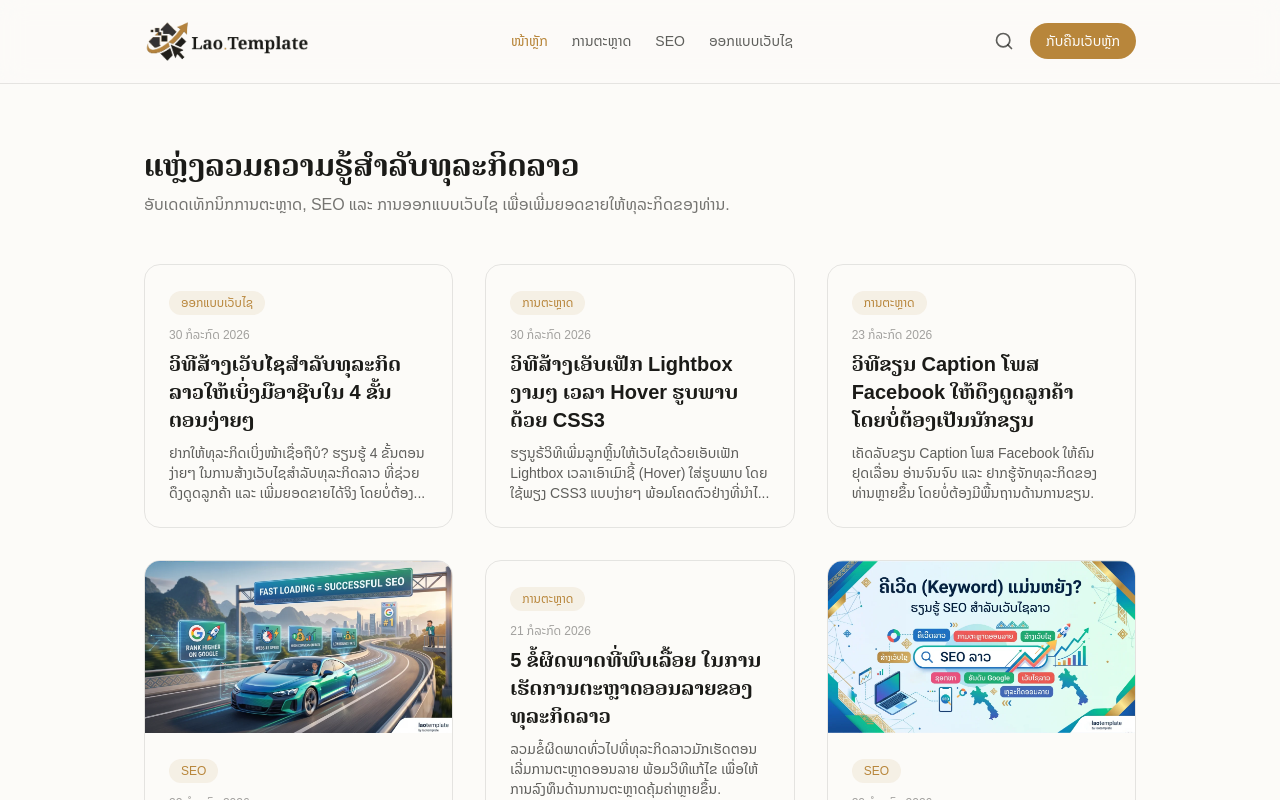
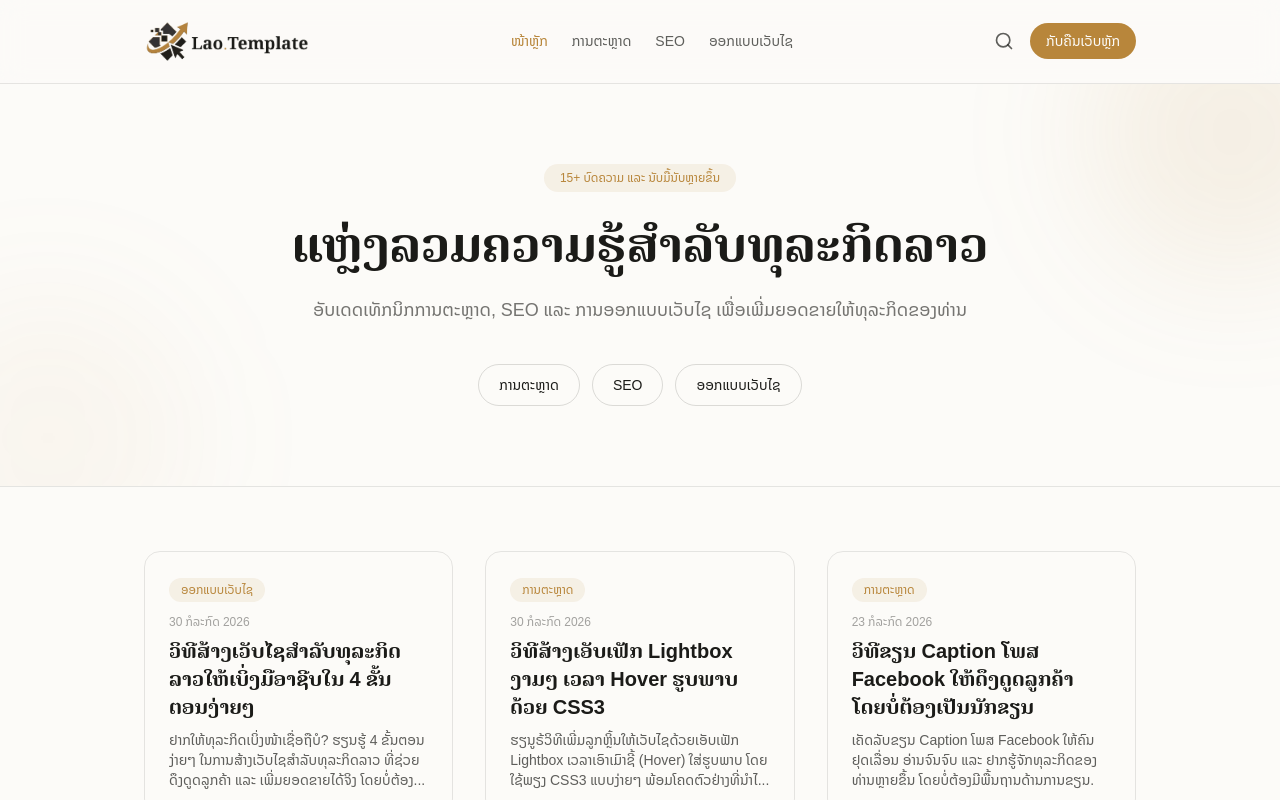
Before and after one commit to laotemplates-ui/laotemplate-blog, a Next.js app: page / in a window 1280 px wide. Shown: the top 800 px of the page. Built offline with nearby package versions, Linux system fonts and the light colour scheme.

Commit message:
update design

```diff
--- a/app/(site)/[slug]/page.tsx
+++ b/app/(site)/[slug]/page.tsx
@@ -1,25 +1,23 @@
 import { getAllSlugs, getPostBySlug, formatLaoDate } from "@/lib/posts";
 import ReactMarkdown from "react-markdown";
 import remarkGfm from "remark-gfm";
+import remarkHighlight from "rehype-highlight";
 import { notFound } from "next/navigation";
 import type { Metadata } from "next";
 import Image from "next/image";
 import CallToAction from "@/components/CallToAction";
 import ShareButtons from "@/components/ShareButtons";
-import rehypeHighlight from "rehype-highlight";
 import CodeBlock from "@/components/CodeBlock";
 
 type Props = {
   params: Promise<{ slug: string }>;
 };
 
-// ບອກ Next.js ວ່າຕ້ອງ build ໜ້າໃດແດ່ລ່ວງໜ້າ (Static Site Generation)
 export function generateStaticParams() {
   const slugs = getAllSlugs();
   return slugs.map((slug) => ({ slug }));
 }
 
-// ບອກ Next.js ວ່າ metadata (title, description, Open Graph) ຂອງແຕ່ລະໜ້າຄືຫຍັງ
 export async function generateMetadata({ params }: Props): Promise<Metadata> {
   const { slug } = await params;
   const slugs = getAllSlugs();
@@ -77,10 +75,10 @@ export default async function PostPage({ params }: Props) {
   const postUrl = `https://blog.laotemplate.com/${slug}`;
 
   return (
-    <main className="max-w-3xl mx-auto px-4 py-16">
+    <main className="max-w-4xl mx-auto px-4 py-16">
       <article>
         <p className="text-sm text-ink/50 mb-3">{formatLaoDate(post.date)}</p>
-        <h1 className="text-4xl font-lao-serif font-bold mb-8 text-ink leading-tight">
+        <h1 className="text-4xl md:text-5xl font-lao-serif font-bold mb-8 text-ink leading-tight">
           {post.title}
         </h1>
 
@@ -97,22 +95,20 @@ export default async function PostPage({ params }: Props) {
         ) : null}
 
         <div
-          className="prose prose-lg max-w-none
+          className="prose prose-xl max-w-none
           prose-headings:mt-8 prose-headings:mb-4
           prose-h1:mt-0 prose-h1:mb-6
           prose-p:my-4 prose-p:leading-[1.8]
           prose-ul:my-4 prose-ol:my-4
           prose-li:my-1 prose-li:leading-[1.8]"
         >
-        <ReactMarkdown
+          <ReactMarkdown
             remarkPlugins={[remarkGfm]}
-            rehypePlugins={[rehypeHighlight]}
-            components={{
-              pre: CodeBlock,
-            }}
+            rehypePlugins={[remarkHighlight]}
+            components={{ pre: CodeBlock }}
           >
             {post.content}
-      </ReactMarkdown>
+          </ReactMarkdown>
         </div>
       </article>
 
--- a/app/(site)/page.tsx
+++ b/app/(site)/page.tsx
@@ -1,5 +1,6 @@
 import { getAllPosts } from "@/lib/posts";
 import PostCard from "@/components/PostCard";
+import Hero from "@/components/Hero";
 
 export const metadata = {
   title: "ບົດຄວາມທັງໝົດ",
@@ -10,19 +11,16 @@ export default function HomePage() {
   const posts = getAllPosts();
 
   return (
+    <>
+      <Hero postCount={posts.length} />
+
       <main className="max-w-5xl mx-auto px-4 py-16">
-      <h1 className="text-3xl font-lao-serif font-bold mb-2 text-ink">
-        ແຫຼ່ງລວມຄວາມຮູ້ສຳລັບທຸລະກິດລາວ
-      </h1>
-      <p className="text-ink/60 mb-12">
-        ອັບເດດເທັກນິກການຕະຫຼາດ, SEO ແລະ ການອອກແບບເວັບໄຊ ເພື່ອເພີ່ມຍອດຂາຍໃຫ້ທຸລະກິດຂອງທ່ານ.
-      </p>
-
         <div className="grid grid-cols-1 md:grid-cols-2 lg:grid-cols-3 gap-8">
           {posts.map((post) => (
             <PostCard key={post.slug} post={post} />
           ))}
         </div>
       </main>
+    </>
   );
 }
--- /dev/null
+++ b/components/Hero.tsx
@@ -0,0 +1,42 @@
+import Link from "next/link";
+import { categories } from "@/lib/categories";
+
+type Props = {
+  postCount: number;
+};
+
+export default function Hero({ postCount }: Props) {
+  return (
+    <section className="relative overflow-hidden border-b border-ink/10">
+      <div className="absolute -top-24 -right-24 w-72 h-72 bg-gold/10 rounded-full blur-3xl pointer-events-none" />
+      <div className="absolute -bottom-24 -left-24 w-72 h-72 bg-gold/5 rounded-full blur-3xl pointer-events-none" />
+
+      <div className="relative max-w-5xl mx-auto px-4 py-20 text-center">
+        <span className="inline-block text-xs font-medium text-gold bg-gold/10 px-4 py-1.5 rounded-full mb-6">
+          {postCount}+ ບົດຄວາມ ແລະ ນັບມື້ນັບຫຼາຍຂຶ້ນ
+        </span>
+
+        <h1 className="text-4xl md:text-5xl font-lao-serif font-bold text-ink mb-5 leading-tight">
+          ແຫຼ່ງລວມຄວາມຮູ້ສຳລັບທຸລະກິດລາວ
+        </h1>
+
+        <p className="text-lg text-ink/60 max-w-2xl mx-auto mb-10">
+          ອັບເດດເທັກນິກການຕະຫຼາດ, SEO ແລະ ການອອກແບບເວັບໄຊ
+          ເພື່ອເພີ່ມຍອດຂາຍໃຫ້ທຸລະກິດຂອງທ່ານ
+        </p>
+
+        <div className="flex flex-wrap items-center justify-center gap-3">
+          {categories.map((cat) => (
+            <Link
+              key={cat.slug}
+              href={`/category/${cat.slug}`}
+              className="text-sm font-medium text-ink border border-ink/15 px-5 py-2.5 rounded-full hover:border-gold/40 hover:text-gold transition-colors"
+            >
+              {cat.label}
+            </Link>
+          ))}
+        </div>
+      </div>
+    </section>
+  );
+}
```
Lines whose indentation alone changed are shown as unchanged.
